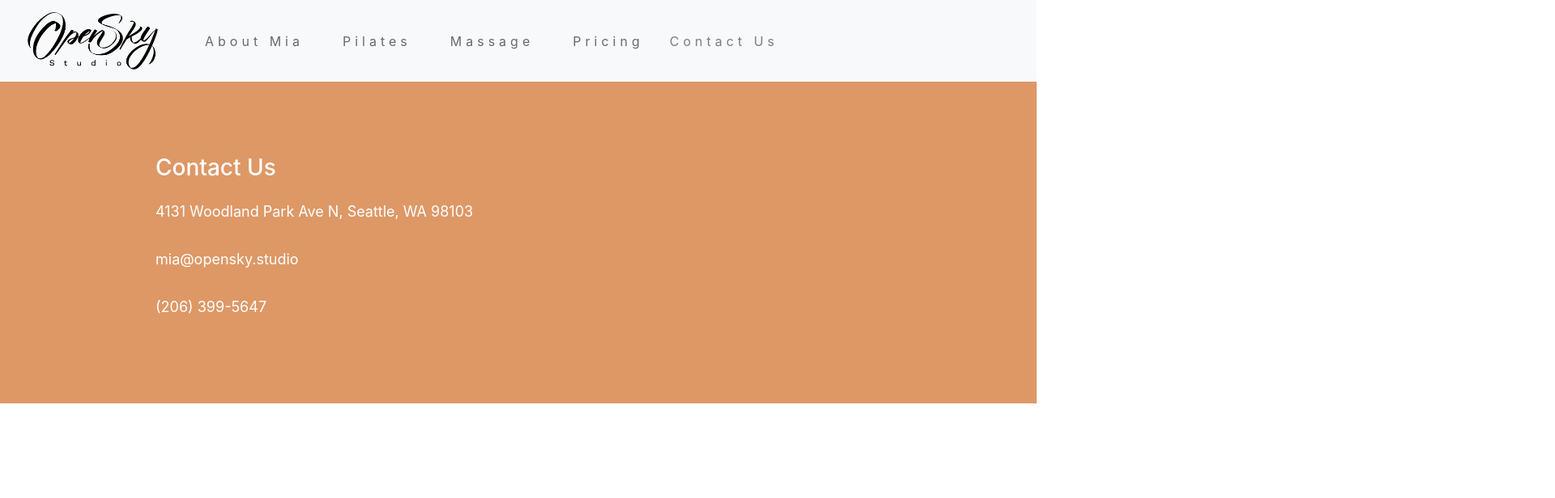
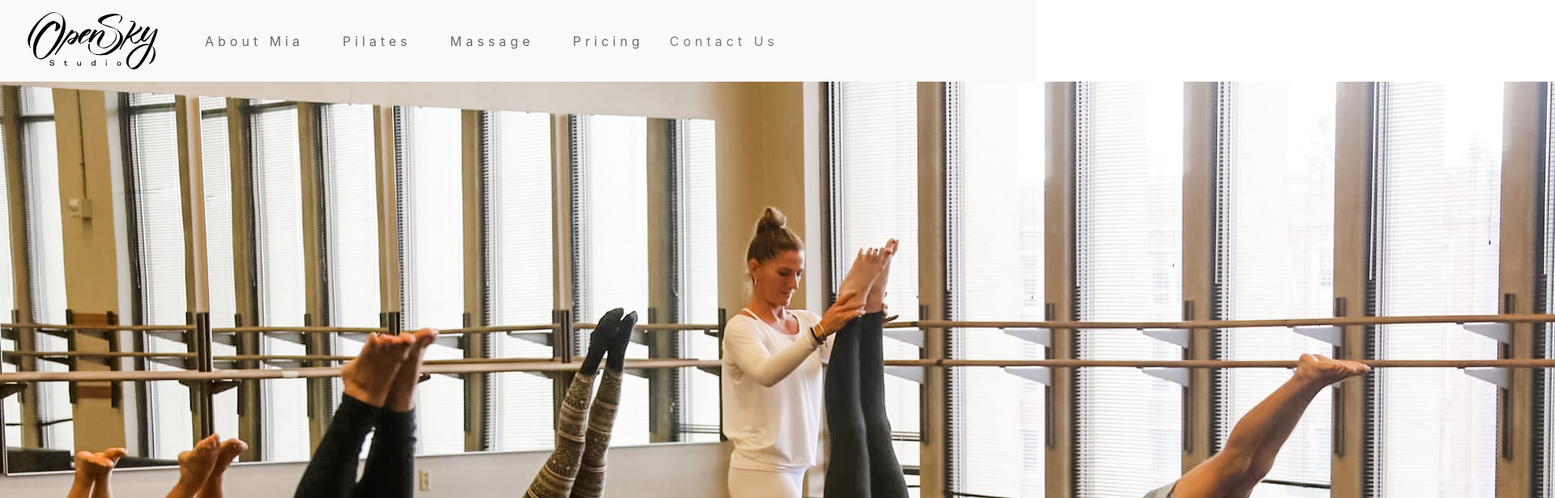
Before and after one commit to quan-huie/Open-Sky-Studio, a React (Create React App) app: page /pilates in a window 1280 px wide. Shown: the top 616 px of the page at 81% size, 1920 px wide, since content can reach past the window. Built offline with nearby package versions, Linux system fonts and the light colour scheme.

Commit message:
fixed home page css and started services pages

```diff
--- a/public/index.html
+++ b/public/index.html
@@ -24,7 +24,7 @@
       work correctly both with client-side routing and a non-root public URL.
       Learn how to configure a non-root public URL by running `npm run build`.
     -->
-    <title>Open Sky Studio |Pilates|Massage|Wellness</title>
+    <title>Open Sky Studio | Pilates | Massage | Wellness</title>
   </head>
   <body>
     <noscript>You need to enable JavaScript to run this app.</noscript>
--- a/src/App.css
+++ b/src/App.css
@@ -1,5 +1,6 @@
 .App {
   text-align: center;
+  line-height: 2;
 }
 
 .App-logo {
@@ -39,4 +40,5 @@
 
 h2{
   letter-spacing: 50px;
+  width: auto;
 }
--- a/src/HomePage/HomePage.css
+++ b/src/HomePage/HomePage.css
@@ -39,7 +39,7 @@ p {
  }
 
 .studio-section{
-    padding: 5rem 10rem;
+    padding: 5rem 15%;
  }
 
  .studio-description {
@@ -70,5 +70,5 @@ p {
 }
 
 .about-mia {
-    padding: 5rem;
+    padding: 5% 15%;
 }
--- a/src/HomePage/HomePage.js
+++ b/src/HomePage/HomePage.js
@@ -1,7 +1,5 @@
 import React from 'react';
 import './HomePage.css';
-import banner from '../images/open-sky-banner.jpg';
-
 
 import { Link } from 'react-router-dom';
 
@@ -25,21 +23,6 @@ import stretching from '../images/stretching.jpg';
 function HomePage() {
     return (
         <div className="HomePage">
-            {/* <img className="banner" src={banner}alt="open-sky-banner"></img> */}
-            <div className="">
-                {/* <article className="index-intro">
-                    <div className="jumbotron">
-                        <div className="banner-image">
-                            <img className="banner"
-                                src={banner}
-                                alt="open-sky-banner">
-                            </img>
-                            <h1 className="banner-title">Open Sky Studio</h1>
-                        </div>
-                    </div>
-                </article> */}
-
-            </div>
 
             <div className="studio-slideshow">
                 <Carousel>
@@ -158,7 +141,7 @@ function HomePage() {
 
             </div>
 
-            <div className = "about-mia" >
+            <div className="about-mia" >
                 <h2>About Mia</h2>
                 <p className="studio-description" >
                     Mia is continually growing and
--- a/src/ServicesPage/PilatesInfoPage.js
+++ b/src/ServicesPage/PilatesInfoPage.js
@@ -1,9 +1,12 @@
 import React from 'react';
+import pilates from '../images/pilates.jpg';
+import './ServicesPages.css';
 
 function PilatesInfoPage() {
     return (
       <div className="PilatesInfoPage">
-
+        <img className = "pilates-img" src = {pilates}
+        alt ="picture of mia teaching pilates"/>
       </div>
     );
   }
--- a/src/components/NavBar.css
+++ b/src/components/NavBar.css
@@ -8,7 +8,3 @@ a{
 a:hover{
   color: #D3D3D3;
 }
-
-.navbar-nav {
-
-}
```
Also changed, not shown: src/ServicesPage/ServicesPages.css (added). Lines whose indentation alone changed are shown as unchanged.
